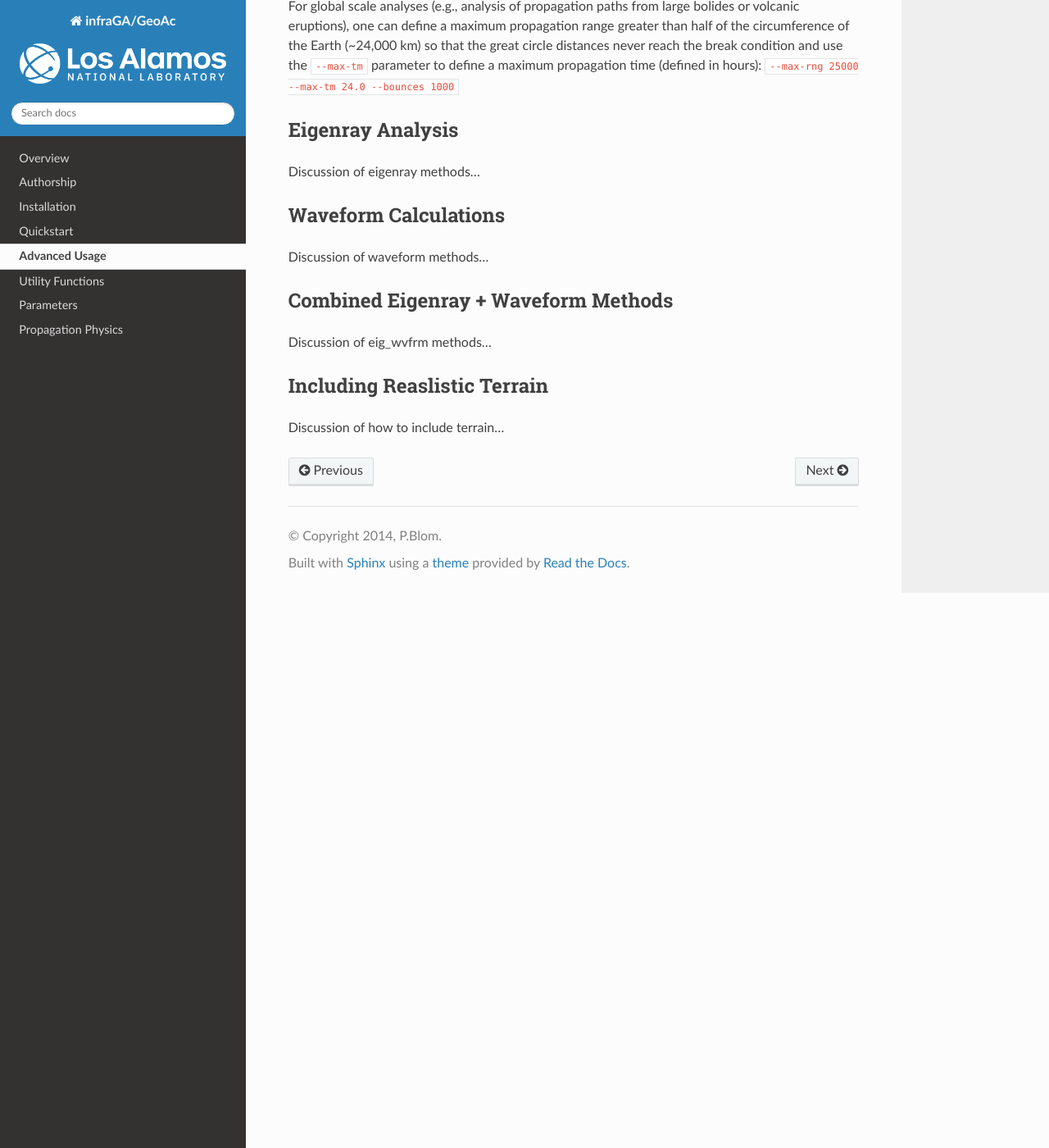
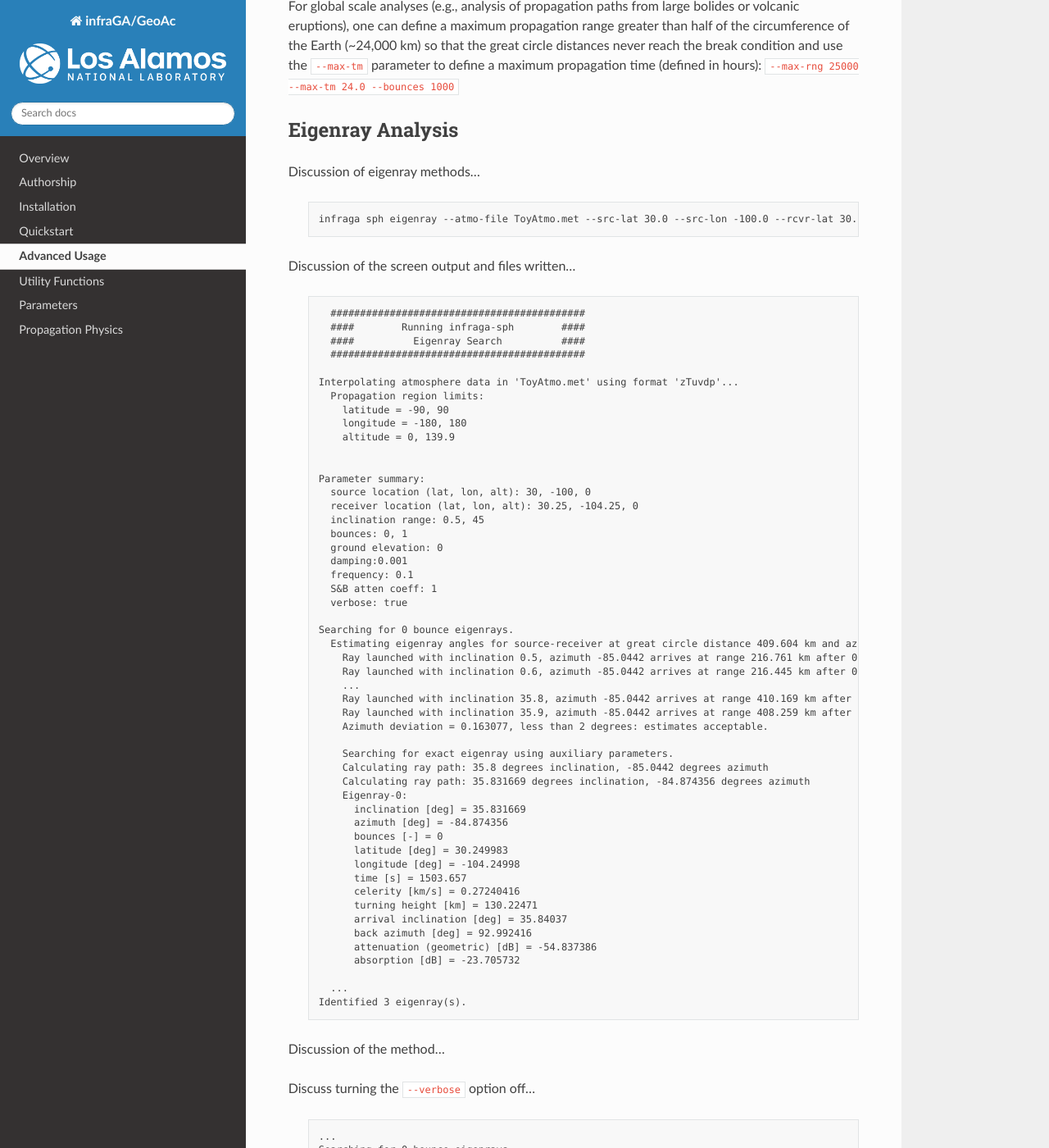
Before and after one commit to LANL-Seismoacoustics/infraGA, a Sphinx documentation site: the page built from doc/source/advanced.rst, in a window 1280 px wide and 1400 px high, scrolled down 2073 px. Shown: the whole window at 82% size. Built offline with Sphinx 7.4.7 and the Read the Docs theme 2.0.0, drawn with Linux system fonts in a browser that asks for light colours; some of the changed text lies outside the part shown.

```diff
--- a/doc/source/advanced.rst
+++ b/doc/source/advanced.rst
@@ -82,18 +82,157 @@
 For global scale analyses (e.g., analysis of propagation paths from large bolides or volcanic eruptions), one can define a maximum propagation range greater than half of the circumference of the Earth (~24,000 km) so that the great circle distances never reach the break condition and use the :code:`--max-tm` parameter to define a maximum propagation time (defined in hours): :code:`--max-rng 25000 --max-tm 24.0 --bounces 1000`
 
 
-
 ****************************
 Eigenray Analysis
 ****************************
 
 Discussion of eigenray methods...
 
+
+
+  .. code::  none
+
+    infraga sph eigenray --atmo-file ToyAtmo.met --src-lat 30.0 --src-lon -100.0 --rcvr-lat 30.25 --rcvr-lon -104.25 --bnc-max 1 --verbose True
+
+
+Discussion of the screen output and files written...
+
+  .. code:: none
+
+      ###########################################
+      ####        Running infraga-sph        ####
+      ####          Eigenray Search          ####
+      ###########################################
+
+    Interpolating atmosphere data in 'ToyAtmo.met' using format 'zTuvdp'...
+      Propagation region limits:
+        latitude = -90, 90
+        longitude = -180, 180
+        altitude = 0, 139.9
+
+
+    Parameter summary:
+      source location (lat, lon, alt): 30, -100, 0
+      receiver location (lat, lon, alt): 30.25, -104.25, 0
+      inclination range: 0.5, 45
+      bounces: 0, 1
+      ground elevation: 0
+      damping:0.001
+      frequency: 0.1
+      S&B atten coeff: 1
+      verbose: true
+
+    Searching for 0 bounce eigenrays.
+      Estimating eigenray angles for source-receiver at great circle distance 409.604 km and azimuth -85.0442 degrees from N.  Inclination limits: [0.5, 45].
+        Ray launched with inclination 0.5, azimuth -85.0442 arrives at range 216.761 km after 0 bounce(s).	Exact arrival at 30.1468 degrees N latitude, -102.247 degrees E longitude
+        Ray launched with inclination 0.6, azimuth -85.0442 arrives at range 216.445 km after 0 bounce(s).	Exact arrival at 30.1466 degrees N latitude, -102.243 degrees E longitude
+        ...
+        Ray launched with inclination 35.8, azimuth -85.0442 arrives at range 410.169 km after 0 bounce(s).	Exact arrival at 30.24 degrees N latitude, -104.256 degrees E longitude
+        Ray launched with inclination 35.9, azimuth -85.0442 arrives at range 408.259 km after 0 bounce(s).	Exact arrival at 30.239 degrees N latitude, -104.237 degrees E longitude
+        Azimuth deviation = 0.163077, less than 2 degrees: estimates acceptable.
+
+        Searching for exact eigenray using auxiliary parameters.
+        Calculating ray path: 35.8 degrees inclination, -85.0442 degrees azimuth		Arrival at (30.240036, -104.25644), distance to receiver = 1.2688308 km.
+        Calculating ray path: 35.831669 degrees inclination, -84.874356 degrees azimuth		Arrival at (30.249983, -104.24998), distance to receiver = 0.002455279 km.
+        Eigenray-0:
+          inclination [deg] = 35.831669
+          azimuth [deg] = -84.874356
+          bounces [-] = 0
+          latitude [deg] = 30.249983
+          longitude [deg] = -104.24998
+          time [s] = 1503.657
+          celerity [km/s] = 0.27240416
+          turning height [km] = 130.22471
+          arrival inclination [deg] = 35.84037
+          back azimuth [deg] = 92.992416
+          attenuation (geometric) [dB] = -54.837386
+          absorption [dB] = -23.705732
+
+      ...
+    Identified 3 eigenray(s).
+
+Discussion of the method...
+
+Discuss turning the :code:`--verbose` option off...
+
+  .. code:: none
+
+    ...
+    Searching for 0 bounce eigenrays.
+      Eigenray identified:	theta, phi = 35.831669, -84.874356 degrees.
+    Searching for 1 bounce eigenrays.
+      Eigenray identified:	theta, phi = 4.1392114, -84.970504 degrees.
+      Eigenray identified:	theta, phi = 31.703267, -84.583914 degrees.
+    Identified 3 eigenray(s).
+
+Visualization methods (need to write them up first)...
+
+
+
 ****************************
 Waveform Calculations
 ****************************
 
 Discussion of waveform methods...
+
+  .. code:: none
+
+    infraga sph wnl-wvfrm --atmo-file ToyAtmo.met --src-lat 30.0 --src-lon -100.0 --bounces 1 --inclination 4.1392114 --azimuth -84.970504 --wvfrm-yield 10e3
+
+  .. code:: none
+
+      ###########################################
+      ####        Running infraga-sph        ####
+      ####     Weakly Non-Linear Waveform    ####
+      ###########################################
+
+    Interpolating atmosphere data in 'ToyAtmo.met' using format 'zTuvdp'...
+      Propagation region limits:
+        latitude = -90, 90
+        longitude = -180, 180
+        altitude = 0, 139.9
+
+
+    Parameter summary:
+      inclination: 4.13921
+      azimuth: -84.9705
+      bounces: 1
+      source location (lat, lon, alt): 30, -100, 0
+      ground elevation: 0
+      frequency: 0.1
+      S&B atten coeff: 1
+      waveform option: impulse
+      waveform p0: 2432.82
+      waveform t0: 0.0890579
+      waveform alpha: 0.01
+      waveform reference location: 0.754052
+
+    Calculating ray path geometry and weakly non-linear waveform evolution...
+      Defining waveform from built in impulse with shaping parameter = 0.01.
+      Generating waveform at ray length: 0	altitude: 0.0579589	scaled non-linearity factor: 0.0458741
+      Generating waveform at ray length: 10	altitude: 1.32843	scaled non-linearity factor: 0.00360202
+      ...
+      Generating waveform at ray length: 110	altitude: 37.596	scaled non-linearity factor: 0.026272
+      Caustic encountered.
+      Generating waveform at ray length: 120	altitude: 36.9643	scaled non-linearity factor: 0.0178894
+      ...
+      Generating waveform at ray length: 440	altitude: 0.347231	scaled non-linearity factor: 0.000299998
+
+      Arrival summary:
+        latitude [deg] = 30.249997
+        longitude [deg] = -104.25002
+        time [s] = 1412.4271
+        celerity [km/s] = 0.29000158
+        turning height [km] = 37.596484
+        arrival inclination [deg] = 4.1765906
+        back azimuth [deg] = 92.895927
+        trans. coeff. [dB] = -40.225568
+        absorption [dB] = -0.14986747
+
+
+Visualization methods (need to write them up first)...
+
+
 
 ************************************
 Combined Eigenray + Waveform Methods
```
Also changed, not shown: 3 other files.
